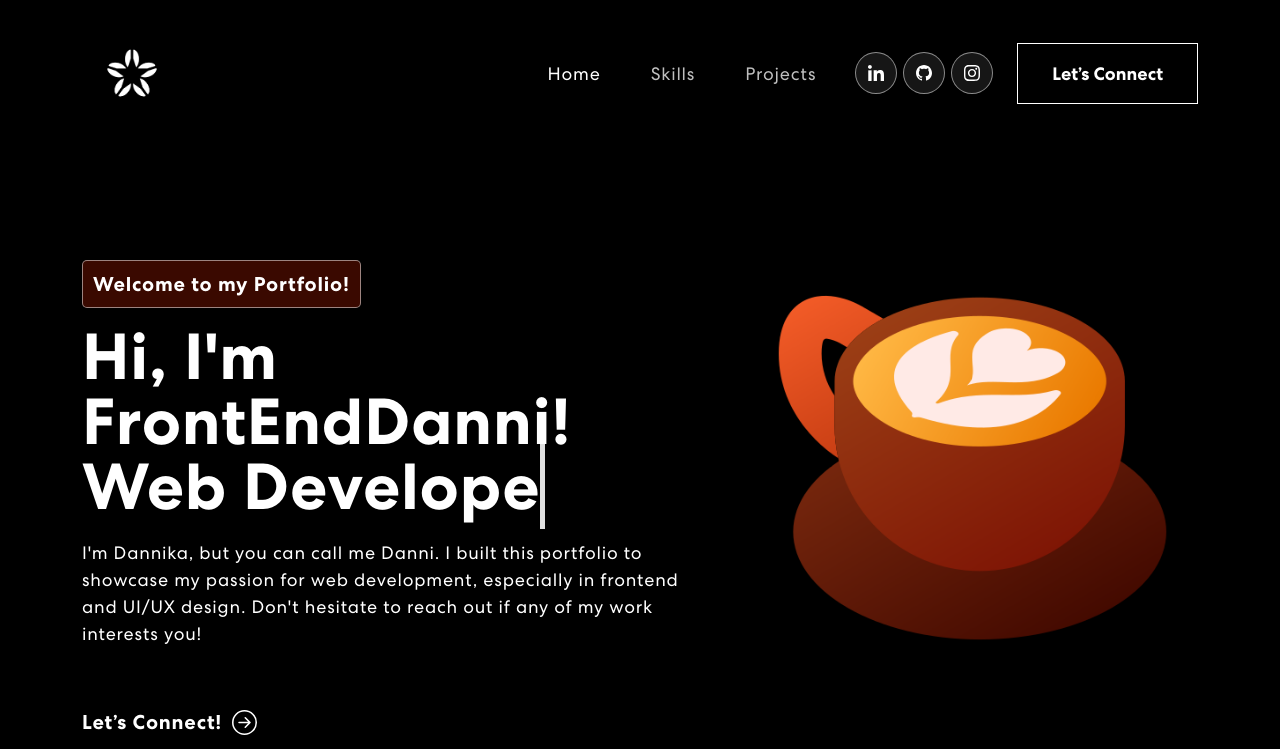
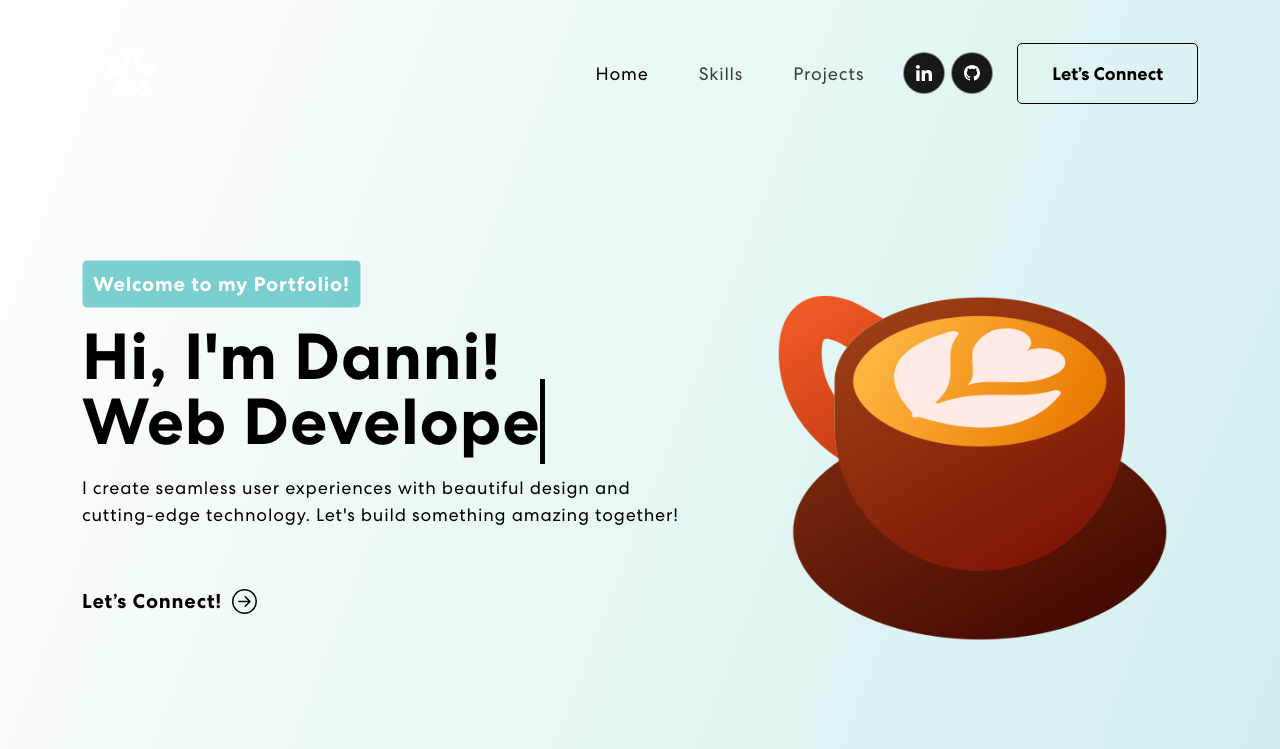
Before and after one commit to FrontEndDanni/frontenddanni-portfolio, a React (Create React App) app: page / in a window 1280 px wide. Shown: the top 749 px of the page. Built offline with nearby package versions, Linux system fonts and the light colour scheme.

Commit message:
big UI changes and fixed hashlink for connect button

```diff
--- a/src/App.css
+++ b/src/App.css
@@ -31,7 +31,7 @@ body {
   font-weight: 400;
   overflow-x: hidden;
   position: relative;
-  background-color: black !important;
+  background: linear-gradient(to bottom right, #ffffff, #b4e4e4);
   color: #fff !important;
   font-family: 'Centra', sans-serif !important;
 }
@@ -40,6 +40,14 @@ h2, h3, h4, h5, h6 {
   margin: 0;
   padding: 0;
   line-height: normal;
+}
+
+.title{
+  color:black;
+}
+
+.intro{
+  color:black !important;
 }
 
 p, a, li, button, ul {
@@ -94,12 +102,19 @@ nav.navbar.scrolled {
   padding: 0px 0;
   background-color: rgb(59, 10, 1);
 }
+
+nav.navbar.scrolled .navbar-brand,
+nav.navbar.scrolled .navbar-nav .nav-link.navbar-link {
+  color: white;
+}
+
+
 nav.navbar a.navbar-brand {
     width: 9%;
 }
 nav.navbar .navbar-nav .nav-link.navbar-link {
   font-weight: 400;
-  color: #fff !important;
+  color: black;
   letter-spacing: 0.8px;
   padding: 0 25px;
   font-size: 18px;
@@ -118,10 +133,11 @@ span.navbar-text {
     margin-left: 14px;
 }
 
+
 .social-icon a {
     width: 42px;
     height: 42px;
-    background: rgba(217, 217, 217, 0.1);
+    background: rgba(0, 0, 0, 0.9);
     display: inline-flex;
     border-radius: 50%;
     margin-right: 6px;
@@ -135,7 +151,7 @@ span.navbar-text {
     width: 42px;
     height: 42px;
     position: absolute;
-    background-color: #ffffff;
+    background-color: #01a1a1;
     border-radius: 50%;
     transform: scale(0);
 	transition: 0.3s ease-in-out;
@@ -174,7 +190,7 @@ span.navbar-text {
   width: 42px;
   height: 42px;
   position: absolute;
-  background-color: #ffffff;
+  background-color: #01a1a1;
   border-radius: 50%;
   transform: scale(0);
 transition: 0.3s ease-in-out;
@@ -193,8 +209,9 @@ filter: brightness(0) saturate(100%) invert(0%) sepia(7%) saturate(98%) hue-rota
 
 .navbar-text button {
   font-weight: 700;
-  color: #fff;
-  border: 1px solid #fff;
+  color: black;
+  border: 1px solid black;
+  border-radius:5px;
   padding: 18px 34px;
   font-size: 18px;
   margin-left: 18px;
@@ -202,6 +219,7 @@ filter: brightness(0) saturate(100%) invert(0%) sepia(7%) saturate(98%) hue-rota
 	background-color: transparent;
 	transition: 0.3s ease-in-out;
 }
+
 .navbar-text button span {
   z-index: 1;
 }
@@ -210,14 +228,14 @@ filter: brightness(0) saturate(100%) invert(0%) sepia(7%) saturate(98%) hue-rota
   width: 0%;
   height: 100%;
   position: absolute;
-  background-color: #fff;
+  background-color: #01a1a1;
   left: 0;
   top: 0;
   z-index: -1;
   transition: 0.3s ease-in-out;
 }
 .navbar-text button:hover {
-  color: #121212;
+  color: white;
 }
 .navbar-text button:hover::before {
 	content: "";
@@ -225,29 +243,36 @@ filter: brightness(0) saturate(100%) invert(0%) sepia(7%) saturate(98%) hue-rota
 	height: 100%;
 	position: absolute;
 }
+
+nav.navbar.scrolled .navbar-text button{
+  color: white;
+  border-color:white;
+}
+
 nav.navbar .navbar-toggler:active,
 nav.navbar .navbar-toggler:focus {
+  border:2px rgb(42, 42, 42) solid;
 	outline: none;
     box-shadow: none;
 }
 nav.navbar .navbar-toggler-icon {
   width: 24px;
   height: 17px;
-  background-image: none;
+  background-image:black;
   position: relative;
-  border-bottom: 2px solid #fff;
+  border-bottom: 2px solid white;
   transition: all 300ms linear;
   top: -2px;
 }
 nav.navbar .navbar-toggler-icon:focus {
-	border-bottom: 2px solid #fff;
+	border-bottom: 2px solid white;
 }
 nav.navbar .navbar-toggler-icon:after,
 nav.navbar .navbar-toggler-icon:before {
 	width: 24px;
 	position: absolute;
 	height: 2px;
-	background-color: #fff;
+	background-color: white;
 	top: 0;
 	left: 0;
 	content: '';
@@ -283,7 +308,7 @@ nav.navbar .navbar-toggler[aria-expanded="true"] .navbar-toggler-icon {
   font-weight: 700;
   letter-spacing: 0.8px;
   padding: 8px 10px;
-  background: rgb(73, 12, 1, 0.8);
+  background: rgba(1, 161, 161, 0.5);
   border: 1px solid rgba(255, 255, 255, 0.5);
   border-radius: 5px;
   font-size: 20px;
@@ -299,14 +324,13 @@ nav.navbar .navbar-toggler[aria-expanded="true"] .navbar-toggler-icon {
   display: block;
 }
 .banner p {
-  color: #ffffff;
   font-size: 18px;
   letter-spacing: 0.8px;
   line-height: 1.5em;
   width: 96%;
 }
 .banner button {
-  color: #fff;
+  color: black;
   font-weight: 700;
   font-size: 20px;
   margin-top: 60px;
@@ -314,6 +338,11 @@ nav.navbar .navbar-toggler[aria-expanded="true"] .navbar-toggler-icon {
   display: flex;
   align-items: center;
 }
+
+.connectButton{
+  text-decoration:none;
+}
+
 .banner button svg {
   font-size: 25px;
   margin-left: 10px;
@@ -326,6 +355,7 @@ nav.navbar .navbar-toggler[aria-expanded="true"] .navbar-toggler-icon {
 .banner img {
   animation: updown 3s linear infinite;
 }
+
 @keyframes updown {
     0% {
         transform: translateY(-20px);
@@ -338,7 +368,7 @@ nav.navbar .navbar-toggler[aria-expanded="true"] .navbar-toggler-icon {
     }
 }
 .txt-rotate > .wrap {
-  border-right: 0.08em solid rgb(224, 224, 224);
+  border-right: 0.08em solid rgb(0, 0, 0);
 }
 
 /* Skills Css */
@@ -430,7 +460,7 @@ nav.navbar .navbar-toggler[aria-expanded="true"] .navbar-toggler-icon {
     position: absolute;
     width: 0;
     height: 100%;
-    background: linear-gradient(90.21deg, rgba(255, 218, 161, 0.5) -5.91%, rgba(91, 178, 255, 0.5) 111.58%);
+    background: #01a1a1;
     top: 0;
     left: 0;
     z-index: -1;
@@ -463,7 +493,7 @@ nav.navbar .navbar-toggler[aria-expanded="true"] .navbar-toggler-icon {
 }
 .proj-imgbx::before {
   content: "";
-  background-color: rgb(59, 10, 1);
+  background-color: #01a1a1;
   opacity: 80%;
   position: absolute;
   width: 100%;
@@ -522,6 +552,7 @@ nav.navbar .navbar-toggler[aria-expanded="true"] .navbar-toggler-icon {
   background-size: cover;
   background-repeat: no-repeat;
 }
+
 .contact img {
   width: 92%;
 }
@@ -529,13 +560,14 @@ nav.navbar .navbar-toggler[aria-expanded="true"] .navbar-toggler-icon {
 	font-size: 45px;
 	font-weight: 700;
   margin-bottom: 30px;
+  color:black;
 }
 .contact form input, .contact form textarea {
   width: 100%;
   background: rgba(255, 255, 255, 0.1);
-  border: 1px solid rgba(255, 255, 255, 0.5);
+  border: 2px solid rgb(255, 255, 255);
   border-radius: 20px;
-  color: #fff;
+  color: black;
   margin: 0 0 8px 0;
   padding: 18px 26px;
   font-weight: 500;
@@ -550,7 +582,7 @@ nav.navbar .navbar-toggler[aria-expanded="true"] .navbar-toggler-icon {
 .contact form input::placeholder, .contact form textarea::placeholder {
   font-size: 16px;
   font-weight: 400;
-  color: #fff;
+  color: black;
 }
 .contact form input:focus::placeholder, .contact form textarea:focus::placeholder {
   color: #121212;
@@ -563,7 +595,7 @@ nav.navbar .navbar-toggler[aria-expanded="true"] .navbar-toggler-icon {
   padding: 14px 48px;
   font-size: 18px;
   margin-top: 25px;
-  border-radius: 0;
+  border-radius:10px;
   position: relative;
   transition: 0.3s ease-in-out;
 }
@@ -584,6 +616,7 @@ nav.navbar .navbar-toggler[aria-expanded="true"] .navbar-toggler-icon {
   left: 0;
   z-index: 0;
   transition: 0.3s ease-in-out;
+  border-radius:5px;
 }
 .contact form button:hover::before {
   width: 100%;
--- a/src/components/Banner.js
+++ b/src/components/Banner.js
@@ -2,6 +2,10 @@ import { useState, useEffect } from "react";
 import { Container, Row, Col } from "react-bootstrap";
 import headerImg from "../assets/images/header-img.png";
 import { ArrowRightCircle } from 'react-bootstrap-icons';
+import { HashLink } from 'react-router-hash-link';
+import {
+  BrowserRouter as Router
+} from "react-router-dom";
 
 
 /**
@@ -52,14 +56,17 @@ export const Banner = () => {
   }
 
   return (
+    <Router>
     <section className="banner" id="home">
       <Container>
         <Row className="aligh-items-center">
           <Col xs={12} md={6} xl={7}>
                 <span className="tagline">Welcome to my Portfolio!</span>
-                <h1>{`Hi, I'm FrontEndDanni!`} <br></br> <span className="txt-rotate" dataPeriod="1000" data-rotate='[ "Web Developer", "Web Designer", "UI/UX Designer" ]'><span className="wrap">{text}</span></span></h1>
-                  <p>I'm Dannika, but you can call me Danni. I built this portfolio to showcase my passion for web development, especially in frontend and UI/UX design. Don't hesitate to reach out if any of my work interests you!</p>
-                  <button onClick={() => console.log('connect')}>Let’s Connect! <ArrowRightCircle size={25} /></button>
+                <h1 className="title">{`Hi, I'm Danni!`} <br></br> <span className="txt-rotate" data-period="1000" data-rotate='[ "Web Developer", "Web Designer", "UI/UX Designer" ]'><span className="wrap">{text}</span></span></h1>
+                  <p className="intro">I create seamless user experiences with beautiful design and cutting-edge technology. Let's build something amazing together!</p>
+                  <HashLink className="connectButton" to='#connect'>
+                    <button className="letsConnect" onClick={() => console.log('connect')}>Let’s Connect! <ArrowRightCircle size={25} /></button>
+                  </HashLink>
 
           </Col>
           <Col xs={12} md={6} xl={5}>
@@ -68,5 +75,6 @@ export const Banner = () => {
         </Row>
       </Container>
     </section>
+    </Router>
   )
 }
--- a/src/components/Contact.js
+++ b/src/components/Contact.js
@@ -44,7 +44,7 @@ export const Contact = () => {
                         <img src={contactImg} alt='contact us'/>
                     </Col>
                     <Col size={12} md={6}>
-                        <h2>Get in touch!</h2>
+                        <h2 className="getinTouch">Get in touch!</h2>
                         <form ref={form} onSubmit={sendEmail} id="my_form">
                             <Row>
                                 <Col size={12} sm={6} className='px-1'>
--- a/src/components/Footer.js
+++ b/src/components/Footer.js
@@ -16,7 +16,6 @@ export const Footer = () => {
                         <div className='social-icon-2'>
                             <a href='https://www.linkedin.com/in/frontenddanni'><img src={navIcon1}/></a>
                             <a href='https://www.github.com/FrontEndDanni'><img src={navIcon2}/></a>
-                            <a href='https://www.instagram.com/frontenddanni/'><img src={navIcon3}/></a>
                         </div>
                         <p>CopyRight 2022. All Rights Reserved by FrontEndDanni</p>
                     </Col>
--- a/src/components/NavBar.js
+++ b/src/components/NavBar.js
@@ -52,7 +52,6 @@ export const NavBar = () => {
               <div className="social-icon">
                 <a href="https://www.linkedin.com/in/frontenddanni/"><img src={navIcon1} alt="LinkedIn Link" /></a>
                 <a href="https://github.com/FrontEndDanni"><img src={navIcon2} alt="Github Link" /></a>
-                <a href="https://www.instagram.com/frontenddanni/"><img src={navIcon3} alt="Instagram Link" /></a>
               </div>
               <HashLink to='#connect'>
                 <button className="vvd"><span>Let’s Connect</span></button>
--- a/src/components/ProjectCard.js
+++ b/src/components/ProjectCard.js
@@ -1,20 +1,22 @@
 import { Col } from 'react-bootstrap';
 
-//**PUT BUTTON COMPONENT HERE IN PLACE OF THE LINK OR SO HELP ME */
+export const ProjectCard = ({ title, description, imgUrl, linkText, link }) => {
+    const handleLinkClick = () => {
+        window.location.assign(link);
+    };
 
-export const ProjectCard = ({ title, description, imgUrl, linkText, link }) => {
     return  (
         <Col size={12} sm={6} md={4}>
-            <div className='proj-imgbx' onclick="navToLink()">
+            <div className='proj-imgbx' onClick={handleLinkClick}>
                 <img src={imgUrl} />
                 <div className='proj-txtx'>
-                     <h4>{title}</h4>
+                    <h4>{title}</h4>
                     <span>{description}</span>
-                    <p>
+                    <div>
                         <form action={link}>
-                            <button type="submit" class="btn btn-light">{linkText}</button>
+                            <button type="submit" className="btn btn-light">{linkText}</button>
                         </form>
-                    </p>
+                    </div>
                 </div>
             </div>
         </Col>
```
Also changed, not shown: src/assets/images/contact-img.svg, 1 other file (tests, documents, lock files or other folders).
